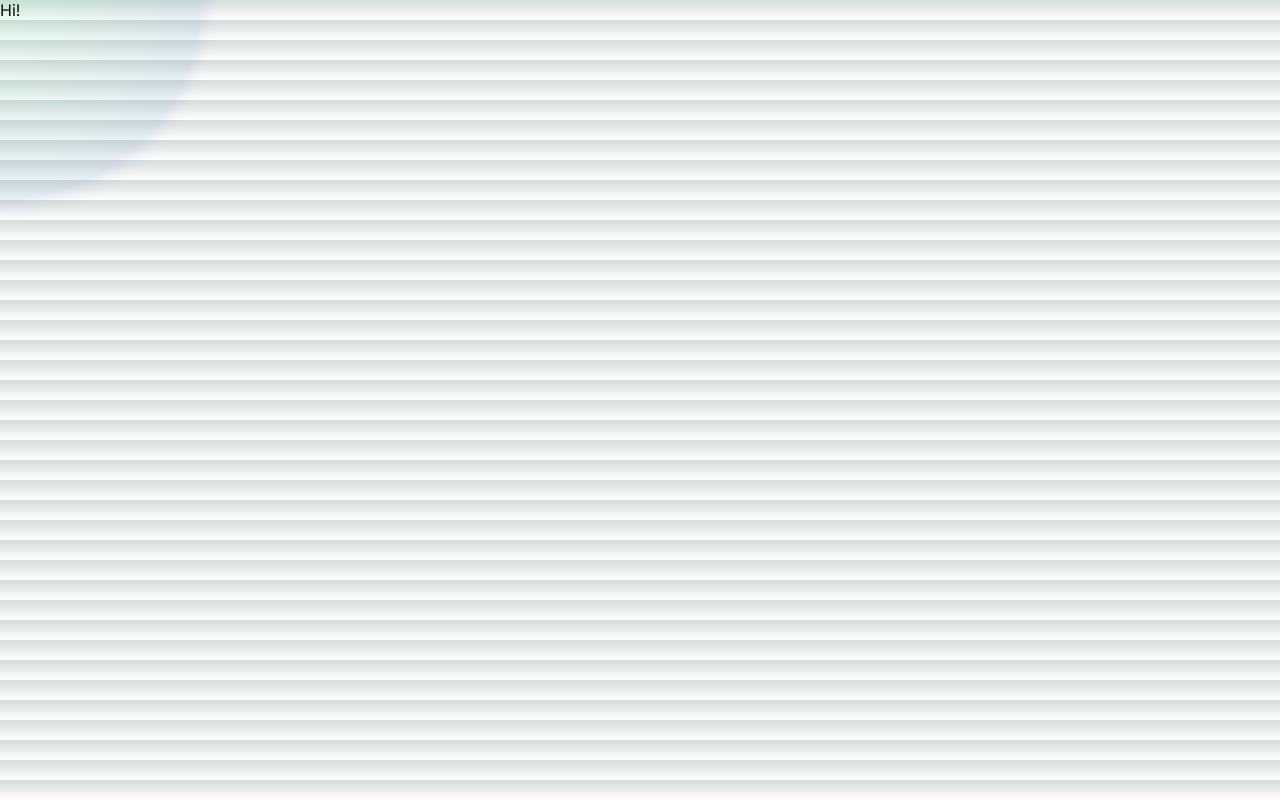
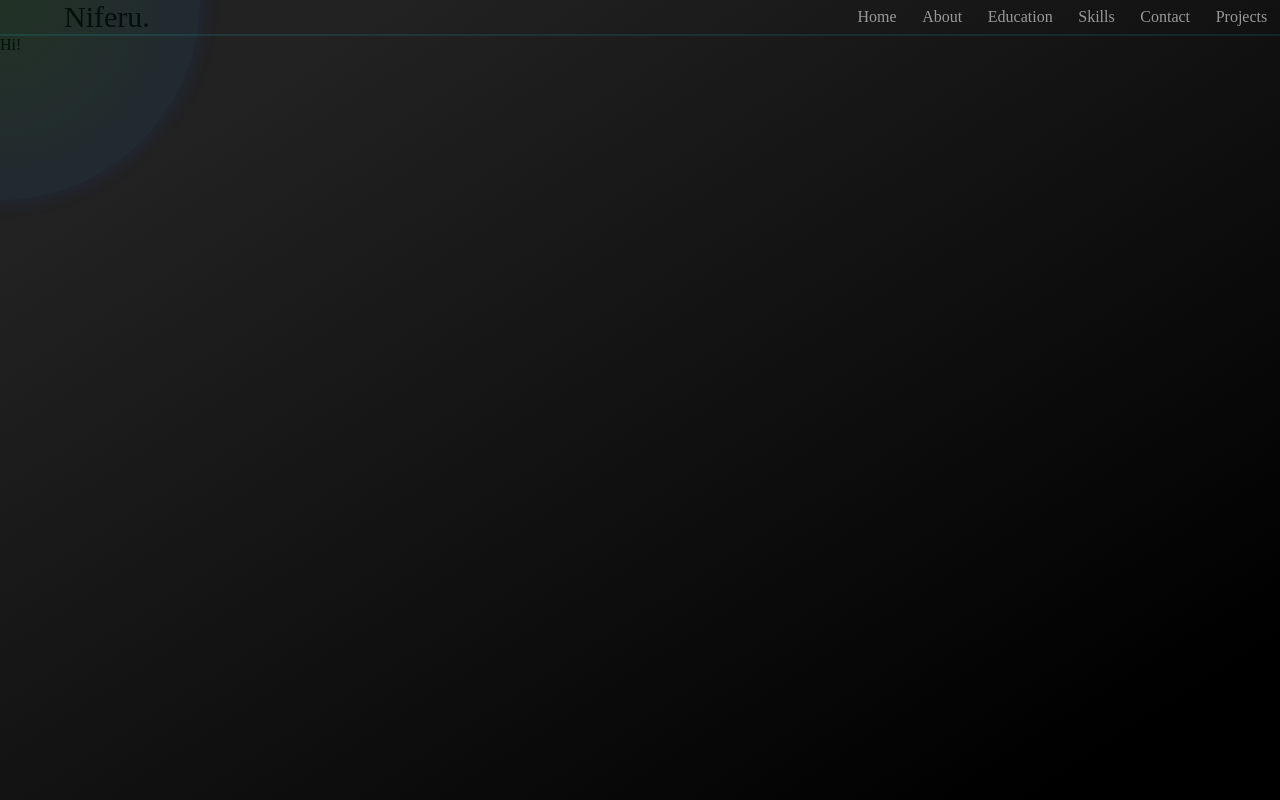
Before and after one commit to Nlferu/niferu-portfolio-website, a Next.js app: page / in a window 1280 px wide. Built offline with nearby package versions, Linux system fonts and the light colour scheme.

Commit message:
navBar added

```diff
--- a/app/layout.js
+++ b/app/layout.js
@@ -1,17 +1,14 @@
 import "../styles/globals.css"
-import { Inter } from "next/font/google"
-
-const inter = Inter({ subsets: ["latin"] })
 
 export const metadata = {
-    title: "Create Next App",
-    description: "Generated by create next app",
+    title: "Neftyr Portfolio",
+    description: "Portfolio",
 }
 
 export default function RootLayout({ children }) {
     return (
-        <html lang="en">
-            <body className={inter.className}>{children}</body>
+        <html>
+            <body>{children}</body>
         </html>
     )
 }
--- a/app/page.js
+++ b/app/page.js
@@ -1,11 +1,11 @@
-import Cursor from "@/components/Cursor"
-import Image from "next/image"
-import styles from "../styles/page.module.css"
+import Cursor from "../components/Cursor"
+import Nav from "../components/Nav"
 
 export default function Home() {
     return (
         <>
             <Cursor />
+            <Nav />
             Hi!
         </>
     )
--- a/components/Cursor.js
+++ b/components/Cursor.js
@@ -1,7 +1,7 @@
 "use client"
 
 import React, { useState, useEffect } from "react"
-import glow from "../styles/glow.module.css"
+import cursor from "../styles/cursor.module.css"
 
 export default function Cursor() {
     const [position, setPosition] = useState({ x: 0, y: 0 })
@@ -19,8 +19,8 @@ export default function Cursor() {
     }, [])
 
     return (
-        <div className={glow.cursorContainer} style={{ left: `${position.x}px`, top: `${position.y}px` }}>
-            <div className={glow.circle}></div>
+        <div className={cursor.cursorContainer} style={{ left: `${position.x}px`, top: `${position.y}px` }}>
+            <div className={cursor.circle}></div>
         </div>
     )
 }
--- /dev/null
+++ b/components/Nav.js
@@ -0,0 +1,30 @@
+import Link from "next/link"
+import nav from "../styles/nav.module.css"
+
+export default function Nav() {
+    return (
+        <nav className={nav.nav}>
+            <Link className={nav.title} href="/">
+                Niferu.
+            </Link>
+            <Link className={nav.underline} href="/">
+                Home
+            </Link>
+            <Link className={nav.underline} href="/">
+                About
+            </Link>
+            <Link className={nav.underline} href="/">
+                Education
+            </Link>
+            <Link className={nav.underline} href="/">
+                Skills
+            </Link>
+            <Link className={nav.underline} href="/">
+                Contact
+            </Link>
+            <Link className={nav.underline} href="/">
+                Projects
+            </Link>
+        </nav>
+    )
+}
--- /dev/null
+++ b/styles/cursor.module.css
@@ -0,0 +1,19 @@
+.cursorContainer {
+    position: absolute;
+    width: 400px;
+    height: 400px;
+    pointer-events: none;
+    transform: translate(-50%, -50%);
+    border-radius: 50%;
+    box-shadow: 0 0 20px rgba(29, 78, 216, 0.15);
+}
+
+.circle {
+    position: absolute;
+    width: 100%;
+    height: 100%;
+    border-radius: 50%;
+    background: radial-gradient(circle, rgba(29, 255, 78, 0.1) 0%, rgba(29, 78, 216, 0.15) 100%);
+    animation: none;
+    opacity: 0.7;
+}
--- a/styles/globals.css
+++ b/styles/globals.css
@@ -1,70 +1,12 @@
-:root {
-    --max-width: 1100px;
-    --border-radius: 12px;
-    --font-mono: ui-monospace, Menlo, Monaco, "Cascadia Mono", "Segoe UI Mono", "Roboto Mono", "Oxygen Mono", "Ubuntu Monospace", "Source Code Pro", "Fira Mono",
-        "Droid Sans Mono", "Courier New", monospace;
-
-    --foreground-rgb: 0, 0, 0;
-    --background-start-rgb: 214, 219, 220;
-    --background-end-rgb: 255, 255, 255;
-
-    --primary-glow: conic-gradient(from 180deg at 50% 50%, #16abff33 0deg, #0885ff33 55deg, #54d6ff33 120deg, #0071ff33 160deg, transparent 360deg);
-    --secondary-glow: radial-gradient(rgba(255, 255, 255, 1), rgba(255, 255, 255, 0));
-
-    --tile-start-rgb: 239, 245, 249;
-    --tile-end-rgb: 228, 232, 233;
-    --tile-border: conic-gradient(#00000080, #00000040, #00000030, #00000020, #00000010, #00000010, #00000080);
-
-    --callout-rgb: 238, 240, 241;
-    --callout-border-rgb: 172, 175, 176;
-    --card-rgb: 180, 185, 188;
-    --card-border-rgb: 131, 134, 135;
+body {
+    font-color: #fff;
+    background: linear-gradient(147deg, #222 15%, #000000 90%);
+    overflow: hidden; /** Hiding scrollbar for whole page */
+    margin: 0; /** Removing Initial Formatting */
+    padding: 0; /** Removing Initial Formatting */
 }
 
-@media (prefers-color-scheme: dark) {
-    :root {
-        --foreground-rgb: 255, 255, 255;
-        --background-start-rgb: 0, 0, 0;
-        --background-end-rgb: 0, 0, 0;
-
-        --primary-glow: radial-gradient(rgba(1, 65, 255, 0.4), rgba(1, 65, 255, 0));
-        --secondary-glow: linear-gradient(to bottom right, rgba(1, 65, 255, 0), rgba(1, 65, 255, 0), rgba(1, 65, 255, 0.3));
-
-        --tile-start-rgb: 2, 13, 46;
-        --tile-end-rgb: 2, 5, 19;
-        --tile-border: conic-gradient(#ffffff80, #ffffff40, #ffffff30, #ffffff20, #ffffff10, #ffffff10, #ffffff80);
-
-        --callout-rgb: 20, 20, 20;
-        --callout-border-rgb: 108, 108, 108;
-        --card-rgb: 100, 100, 100;
-        --card-border-rgb: 200, 200, 200;
-    }
+html {
+    min-height: 100%;
+    min-width: 100%;
 }
-
-* {
-    box-sizing: border-box;
-    padding: 0;
-    margin: 0;
-}
-
-html,
-body {
-    max-width: 100vw;
-    overflow-x: hidden;
-}
-
-body {
-    color: rgb(var(--foreground-rgb));
-    background: linear-gradient(to bottom, transparent, rgb(var(--background-end-rgb))) rgb(var(--background-start-rgb));
-}
-
-a {
-    color: inherit;
-    text-decoration: none;
-}
-
-@media (prefers-color-scheme: dark) {
-    html {
-        color-scheme: dark;
-    }
-}
--- a/styles/glow.module.css
+++ /dev/null
@@ -1,36 +0,0 @@
-.cursor {
-    position: absolute;
-    width: 200px;
-    height: 200px;
-    background-color: #ffcc00;
-    border-radius: 50%;
-    pointer-events: none;
-    transform: translate(-50%, -50%);
-    opacity: 0;
-    transition: opacity 0.2s ease;
-    mix-blend-mode: screen;
-}
-
-.cursor.active {
-    opacity: 0.7;
-}
-
-.cursorContainer {
-    position: absolute;
-    width: 400px; /* Adjust the size of the cursor container */
-    height: 400px; /* Adjust the size of the cursor container */
-    pointer-events: none;
-    transform: translate(-50%, -50%);
-    border-radius: 50%;
-    box-shadow: 0 0 20px rgba(29, 78, 216, 0.15); /* Subtle inner shadow */
-}
-
-.circle {
-    position: absolute;
-    width: 100%;
-    height: 100%;
-    border-radius: 50%;
-    background: radial-gradient(circle, rgba(29, 255, 78, 0.1) 0%, rgba(29, 78, 216, 0.15) 100%);
-    animation: none;
-    opacity: 0.7;
-}
--- /dev/null
+++ b/styles/nav.module.css
@@ -0,0 +1,68 @@
+.title {
+    margin-right: auto;
+    margin-left: 5vw;
+    text-decoration: none;
+    color: black;
+    font-size: 30px;
+}
+
+.nav {
+    display: flex;
+    align-items: center;
+    justify-content: flex-end;
+    text-decoration: none;
+    color: #999;
+    z-index: 1;
+    width: 100%;
+    border-bottom: 2px solid rgba(0, 255, 255, 0.1);
+}
+
+.underline {
+    display: flex;
+    align-items: center;
+    justify-content: space-between;
+    text-decoration: none;
+    color: #999;
+    margin-left: 1vw;
+    margin-right: 1vw;
+    font-size: 2vh;
+    cursor: pointer;
+    position: relative;
+    display: inline-block;
+}
+
+.underline:hover {
+    color: rgba(50, 255, 255, 0.1);
+    transition: 0.3s;
+}
+
+.underline::before,
+.underline::after {
+    content: "";
+    position: absolute;
+    bottom: 0;
+    width: 0;
+    height: 2px;
+    background-color: rgba(159, 137, 94, 0.8);
+    transition: width 0.3s ease-in-out;
+}
+
+.underline::before {
+    left: 50%;
+    transform: translateX(-50%);
+}
+
+.underline::after {
+    right: 50%;
+    transform: translateX(50%);
+}
+
+.underline:hover::before,
+.underline:hover::after {
+    width: 100%;
+}
+
+.underline span {
+    position: relative;
+    padding: 0.2vh 0.8vw;
+}
--- a/styles/page.module.css
+++ /dev/null
@@ -1,229 +0,0 @@
-.main {
-  display: flex;
-  flex-direction: column;
-  justify-content: space-between;
-  align-items: center;
-  padding: 6rem;
-  min-height: 100vh;
-}
-
-.description {
-  display: inherit;
-  justify-content: inherit;
-  align-items: inherit;
-  font-size: 0.85rem;
-  max-width: var(--max-width);
-  width: 100%;
-  z-index: 2;
-  font-family: var(--font-mono);
-}
-
-.description a {
-  display: flex;
-  justify-content: center;
-  align-items: center;
-  gap: 0.5rem;
-}
-
-.description p {
-  position: relative;
-  margin: 0;
-  padding: 1rem;
-  background-color: rgba(var(--callout-rgb), 0.5);
-  border: 1px solid rgba(var(--callout-border-rgb), 0.3);
-  border-radius: var(--border-radius);
-}
-
-.code {
-  font-weight: 700;
-  font-family: var(--font-mono);
-}
-
-.grid {
-  display: grid;
-  grid-template-columns: repeat(4, minmax(25%, auto));
-  max-width: 100%;
-  width: var(--max-width);
-}
-
-.card {
-  padding: 1rem 1.2rem;
-  border-radius: var(--border-radius);
-  background: rgba(var(--card-rgb), 0);
-  border: 1px solid rgba(var(--card-border-rgb), 0);
-  transition: background 200ms, border 200ms;
-}
-
-.card span {
-  display: inline-block;
-  transition: transform 200ms;
-}
-
-.card h2 {
-  font-weight: 600;
-  margin-bottom: 0.7rem;
-}
-
-.card p {
-  margin: 0;
-  opacity: 0.6;
-  font-size: 0.9rem;
-  line-height: 1.5;
-  max-width: 30ch;
-}
-
-.center {
-  display: flex;
-  justify-content: center;
-  align-items: center;
-  position: relative;
-  padding: 4rem 0;
-}
-
-.center::before {
-  background: var(--secondary-glow);
-  border-radius: 50%;
-  width: 480px;
-  height: 360px;
-  margin-left: -400px;
-}
-
-.center::after {
-  background: var(--primary-glow);
-  width: 240px;
-  height: 180px;
-  z-index: -1;
-}
-
-.center::before,
-.center::after {
-  content: '';
-  left: 50%;
-  position: absolute;
-  filter: blur(45px);
-  transform: translateZ(0);
-}
-
-.logo {
-  position: relative;
-}
-/* Enable hover only on non-touch devices */
-@media (hover: hover) and (pointer: fine) {
-  .card:hover {
-    background: rgba(var(--card-rgb), 0.1);
-    border: 1px solid rgba(var(--card-border-rgb), 0.15);
-  }
-
-  .card:hover span {
-    transform: translateX(4px);
-  }
-}
-
-@media (prefers-reduced-motion) {
-  .card:hover span {
-    transform: none;
-  }
-}
-
-/* Mobile */
-@media (max-width: 700px) {
-  .content {
-    padding: 4rem;
-  }
-
-  .grid {
-    grid-template-columns: 1fr;
-    margin-bottom: 120px;
-    max-width: 320px;
-    text-align: center;
-  }
-
-  .card {
-    padding: 1rem 2.5rem;
-  }
-
-  .card h2 {
-    margin-bottom: 0.5rem;
-  }
-
-  .center {
-    padding: 8rem 0 6rem;
-  }
-
-  .center::before {
-    transform: none;
-    height: 300px;
-  }
-
-  .description {
-    font-size: 0.8rem;
-  }
-
-  .description a {
-    padding: 1rem;
-  }
-
-  .description p,
-  .description div {
-    display: flex;
-    justify-content: center;
-    position: fixed;
-    width: 100%;
-  }
-
-  .description p {
-    align-items: center;
-    inset: 0 0 auto;
-    padding: 2rem 1rem 1.4rem;
-    border-radius: 0;
-    border: none;
-    border-bottom: 1px solid rgba(var(--callout-border-rgb), 0.25);
-    background: linear-gradient(
-      to bottom,
-      rgba(var(--background-start-rgb), 1),
-      rgba(var(--callout-rgb), 0.5)
-    );
-    background-clip: padding-box;
-    backdrop-filter: blur(24px);
-  }
-
-  .description div {
-    align-items: flex-end;
-    pointer-events: none;
-    inset: auto 0 0;
-    padding: 2rem;
-    height: 200px;
-    background: linear-gradient(
-      to bottom,
-      transparent 0%,
-      rgb(var(--background-end-rgb)) 40%
-    );
-    z-index: 1;
-  }
-}
-
-/* Tablet and Smaller Desktop */
-@media (min-width: 701px) and (max-width: 1120px) {
-  .grid {
-    grid-template-columns: repeat(2, 50%);
-  }
-}
-
-@media (prefers-color-scheme: dark) {
-  .vercelLogo {
-    filter: invert(1);
-  }
-
-  .logo {
-    filter: invert(1) drop-shadow(0 0 0.3rem #ffffff70);
-  }
-}
-
-@keyframes rotate {
-  from {
-    transform: rotate(360deg);
-  }
-  to {
-    transform: rotate(0deg);
-  }
-}
```
